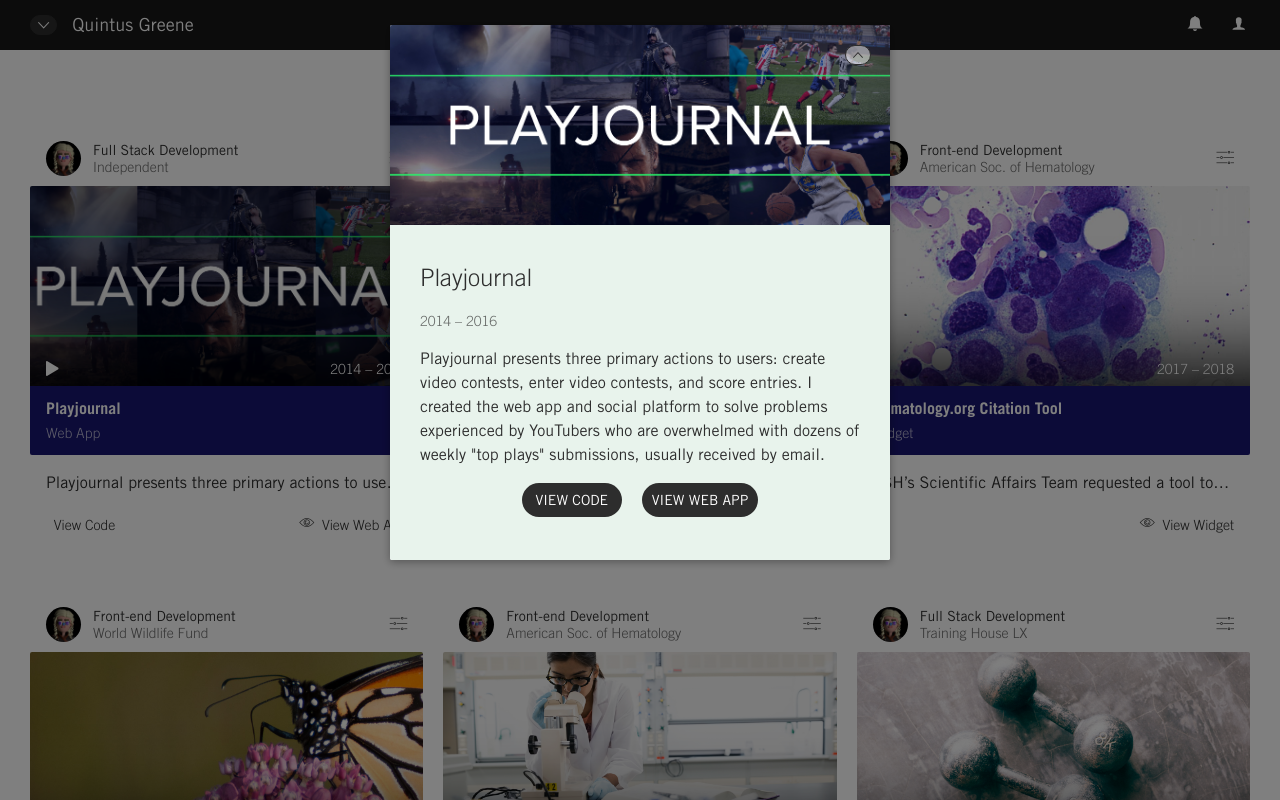
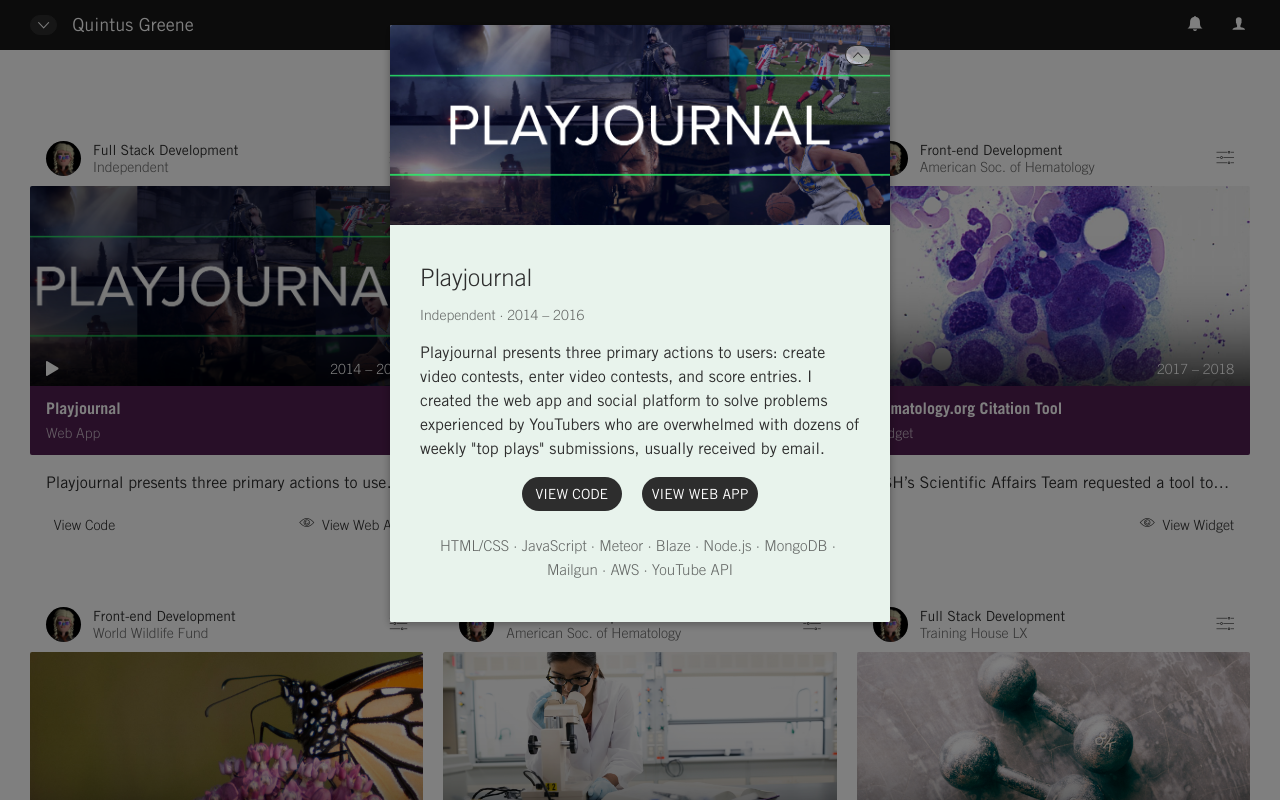
Before and after one commit to qgthree/qgportfolio, a Vue app: page /project/1 in a window 1280 px wide. Shown: the top 800 px of the page. Built offline with nearby package versions, Linux system fonts and the light colour scheme.

Commit message:
Updated with tech

```diff
--- a/src/components/Modal.vue
+++ b/src/components/Modal.vue
@@ -39,7 +39,7 @@
     top: 0;
     left: 0;
     width: 100%;
-    height: 100%;
+    height: 100vh;
     background-color: rgba(0, 0, 0, .5);
     transition: opacity .3s ease;
 
--- a/src/components/Projects.vue
+++ b/src/components/Projects.vue
@@ -126,7 +126,7 @@
     color: #fff;
   	padding: 10px 35px 10px 30px;
     font-size: 16px;
-    background-color: #191670;
+    background-color: #511e50;
   }
 
   .project-title {
--- a/src/components/modals/Project.vue
+++ b/src/components/modals/Project.vue
@@ -10,7 +10,7 @@
     <div class="modal-area shaded">
       <div class="modal-body">
         <h2>{{ project.title }}</h2>
-        <p class="project-subtitle" v-html="project.date"></p>
+        <p class="project-subtitle">{{ project.client }} ∙ <span v-html="project.date"></span></p>
         <div v-html="project.description"></div>
         <div class="projectItem-contentBottom">
           <p>
@@ -21,6 +21,9 @@
               <div class="btn-submit pretty"><span>View {{ project.type }}</span></div>
             </a>
           </p>
+          <div class="projectTech" v-for="(tech, index) in project.technologies">
+            <span>{{ tech }}</span><span v-if="index !== project.technologies.length - 1">&nbsp;∙&nbsp;</span>
+          </div>
         </div>
       </div>
     </div>
@@ -36,18 +39,15 @@
       project () {
         return this.$store.getters.projectById(this.$route.params.id)
       }
-    },
-    data () {
-      return {
-        projectImage: '/img/projects/pharrell.jpg',
-        projectName: 'Westeros Dragons'
-      }
-    }// ,
-    // mounted: () => document.getElementById('new_project-name').focus()
+    }
   }
 </script>
 
 <style scoped>
+  h2 {
+    margin-bottom: 0px;
+  }
+
   .projectItem {
     background-color: #f9f9f9;
     width: 100%;
@@ -73,5 +73,13 @@
   .projectItem-contentBottom {
     width: 100%;
     text-align: center;
+    padding-bottom: 20px;
+  }
+
+  .projectTech {
+    opacity: 0.7;
+    font-weight: 100;
+    font-size: 15px;
+    display: inline-block;
   }
 </style>
--- a/src/components/modals/ProjectTools.vue
+++ b/src/components/modals/ProjectTools.vue
@@ -7,9 +7,9 @@
         </router-link>
       </div>
       <div class="modal-body">
-        <a><h2>HIDE THIS PROJECT</h2></a>
-        <a><h2>HIDE PROJECTS BY USER</h2></a>
-        <a><h2>HIDE FPS PROJECTS</h2></a>
+        <h2 v-for="(tech, index) in project.technologies">
+          <span>{{ tech }}</span>
+        </h2>
       </div>
     </div>
   </div>
@@ -20,7 +20,10 @@
   export default {
     name: 'projectTools',
     computed: {
-      ...mapGetters(['explore'])
+      ...mapGetters(['explore']),
+      project () {
+        return this.$store.getters.projectById(this.$route.params.id)
+      }
     }
   }
 </script>
--- a/src/store.js
+++ b/src/store.js
@@ -19,7 +19,8 @@
         date: '2014 &ndash; 2016',
         description: 'Playjournal presents three primary actions to users: create video contests, enter video contests, and score entries. I created the web app and social platform to solve problems experienced by YouTubers who are overwhelmed with dozens of weekly "top plays" submissions, usually received by email.',
         codeURL: 'https://www.playjnl.com',
-        projectURL: 'https://www.playjnl.com'
+        projectURL: 'https://www.playjnl.com',
+        technologies: ['HTML/CSS', 'JavaScript', 'Meteor', 'Blaze', 'Node.js', 'MongoDB', 'Mailgun', 'AWS', 'YouTube API']
       },
       {
         id: '2',
@@ -31,9 +32,9 @@
         title: 'SCD Coalition Website',
         date: '2017 &ndash; 2018',
         description: `
-          <span>ASH tasked me with constructing the Sickle Cell Disease Coalition website in GitHub Pages from an external designer's html. I proceeded to:</span>
+          <span>ASH tasked me with constructing the Sickle Cell Disease Coalition website in GitHub Pages from html/css assets developed by an outside agency. I proceeded to:</span>
           <ul>
-            <li>Build reusable HTML components and construct the site with Jekyll and Liquid templating</li>
+            <li>Deconstruct html pages into reusable components and build the site with Jekyll and Liquid templating</li>
             <li>Work with ASH’s SCD Team to gather and create content</li>
             <li>Format content in markdown</li>
             <li>Develop interactive elements, including:
@@ -48,7 +49,8 @@
           </ul>
         `,
         codeURL: '',
-        projectURL: 'http://www.scdcoalition.org'
+        projectURL: 'http://www.scdcoalition.org',
+        technologies: ['JavaScript', 'Jekyll', 'Liquid', 'Markdown', 'GitHub Pages', 'CloudCannon CMS']
       },
       {
         id: '3',
@@ -63,7 +65,8 @@
           ASH’s Scientific Affairs Team requested a tool to help researchers easily cite the <em>ASH Agenda for Hematology Research</em>, one of the Society’s online publications. Because website citations often provide the date a page was viewed, they would have to be created dynamically. Additionally, users would need the ability to download citations in various formats used with citation management software.
         `,
         codeURL: '',
-        projectURL: 'http://www.hematology.org/Research/Recommendations/Agenda.aspx'
+        projectURL: 'http://www.hematology.org/Research/Recommendations/Agenda.aspx',
+        technologies: ['HTML5', 'JavaScript']
       },
       {
         id: '4',
@@ -79,7 +82,8 @@
           I assisted with content, page layout, and interactive elements such as modals. I also integrated the page with the company’s CRM to automatically display the user’s region when signed in.
         `,
         codeURL: '',
-        projectURL: 'https://support.worldwildlife.org/site/SPageServer?pagename=monarch_milkweed_finder'
+        projectURL: 'https://support.worldwildlife.org/site/SPageServer?pagename=monarch_milkweed_finder',
+        technologies: ['HTML/CSS', 'JavaScript']
       },
       {
         id: '5',
@@ -94,7 +98,8 @@
           The ASH Trainee Council requested a tool to help trainees plan careers in hematology. After receiving a draft of the content, we wireframed a simple UI with elements resembling blood cells. The Trainee Council approved the design, and I used jQuery to build and animate the accordion-style widget.
         `,
         codeURL: '',
-        projectURL: 'http://www.hematology.org/Career/Planner/'
+        projectURL: 'http://www.hematology.org/Career/Planner/',
+        technologies: ['jQuery', 'HTML/CSS', 'JavaScript']
       },
       {
         id: '6',
@@ -109,7 +114,8 @@
           Training House LX desired a simple website to showcase the company's services and collect inquiries. I worked with the client to develop content, then used Bootstrap for an easy, responsive design. The site is connected to a Node backend utilizing Mailgun's email delivery API.
         `,
         codeURL: '',
-        projectURL: 'https://www.traininghouselx.com'
+        projectURL: 'https://www.traininghouselx.com',
+        technologies: ['Bootstrap', 'Meteor', 'Node.js', 'Mailgun', 'JavaScript']
       }
     ]
   },
```
